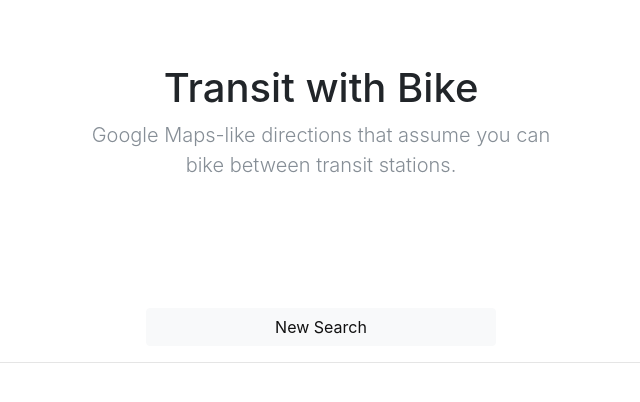
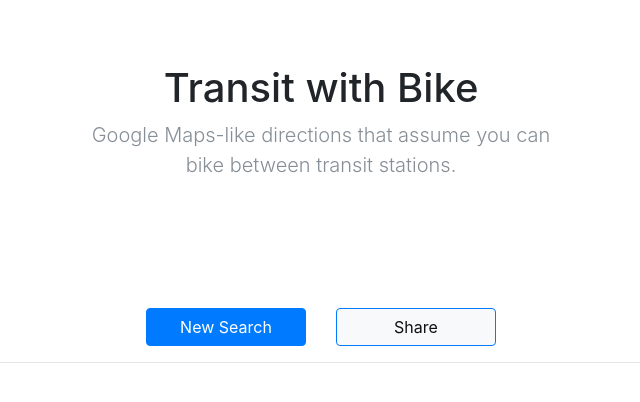
Before and after one commit to SarvagyaVaish/SFBA-Transit-By-Bike, a Django app: template templates/app_directions/results_page.html in a window 1280 px wide. Shown: the top 402 px of the page, without its empty margins (319-959 px from the left). Run offline with Django 3.2, Linux system fonts and the light colour scheme; the template is opened without the code that fills it: most values are stand-ins (such as "Sample title", 1, 10 or a date in 2020); some libraries are stand-ins or nearby versions.

Commit message:
Copy share link

```diff
--- a/app_directions/views.py
+++ b/app_directions/views.py
@@ -137,6 +137,7 @@ def result(request):
 			"from_coordinate" : get_lat_lon_tuple(from_coordinate),
 			"to_coordinate" : get_lat_lon_tuple(to_coordinate),
 			"start_time" : start_time,
+			"schedule" : schedule
 		},
 		"solution_count" : len(solutions),
 	}
--- a/templates/app_directions/results_page.html
+++ b/templates/app_directions/results_page.html
@@ -51,7 +51,16 @@
 
 	<div class="row justify-content-center">
 		<div class="col col-lg-4 col-md-6 col-sm-8">
-			<a class="btn btn-light" href="{% url 'app_directions:search' %}" role="button" style="width:100%;">New Search</a>
+
+			<div class="row justify-content-center">
+				<div class="col col-6">
+					<a class="btn btn-primary" href="{% url 'app_directions:search' %}" role="button" style="width:100%;">New Search</a>
+				</div>
+				<div class="col col-6">
+					<button onclick="copyToClipboard('sfba-on-bike.herokuapp.com/directions/api?from_loc={{input.from_coordinate.0}},{{input.from_coordinate.1}}&to_loc={{input.to_coordinate.0}},{{input.to_coordinate.1}}&start_time={{input.start_time}}&schedule={{input.schedule}}')" id="share_button" class="btn btn-light border border-primary" role="button" style="width:100%;">Share</button>
+				</div>
+			</div>
+
 		</div>
 	</div>
 
@@ -59,4 +68,15 @@
 		<div class="col-md-12"><hr></div>
 	</div>
 
+	<script type="text/javascript">
+		function copyToClipboard(text) {
+			var $temp = $("<input>");
+			$("body").append($temp);
+			$temp.val(text).select();
+			document.execCommand("copy");
+			$temp.remove();
+			$("#share_button").text("Copied!");
+		}
+	</script>
+
 {% endblock %}
```
